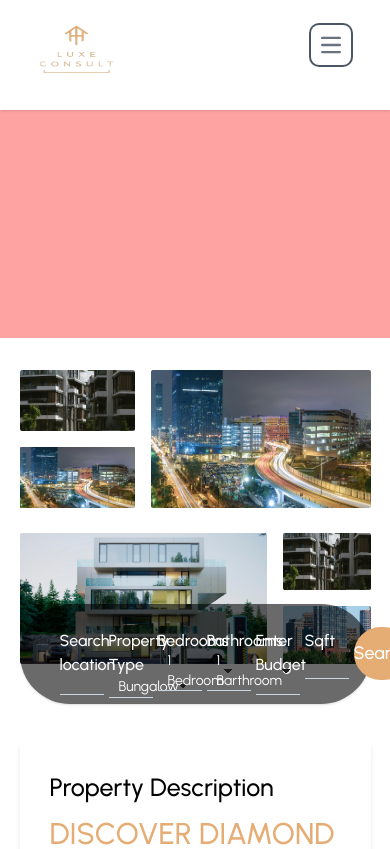
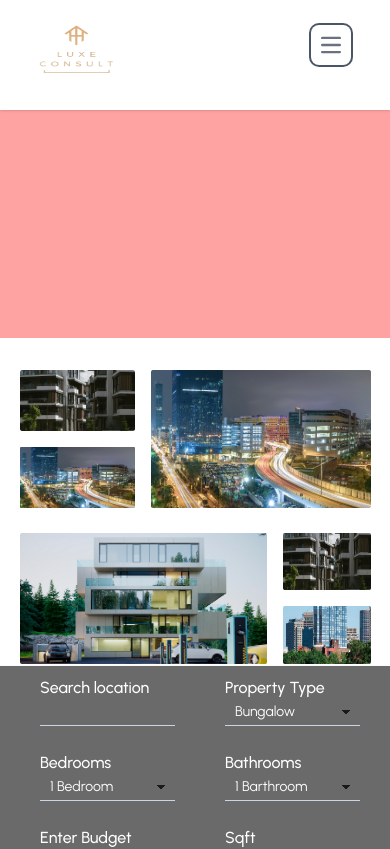
Before and after one commit to manucho4015/luxe-consult-react, a React (Vite) app: page /property-search/1 in a window 390 px wide. Shown: the top 849 px of the page. Built offline with nearby package versions, Linux system fonts and the light colour scheme.

Commit message:
mobile -> filter (single property)

```diff
--- a/src/pages/single-property/Index.tsx
+++ b/src/pages/single-property/Index.tsx
@@ -11,7 +11,7 @@ const Index = () => {
     const arr = Array.from(Array(6).keys())
     return (
         <>
-            <div className="relative">
+            <div className="relative mb-[250px]">
                 <div className="inline-block min-h-[40vh] bg-red-300 w-full" />
                 <ImagesGrid />
                 <Filter />
--- a/src/pages/single-property/components/Filter.tsx
+++ b/src/pages/single-property/components/Filter.tsx
@@ -13,17 +13,17 @@ const Filter = () => {
     const [showBathroomsDropdown, setShowBathroomsDropdown] = useState(false)
 
     return (
-        <div className="absolute -bottom-10 flex flex-col w-full items-center">
-            <div className="w-[90%] h-[100px] md:w-[85%] md:min-w-[236px] md:h-[80px] pl-[40px] pr-[15px] md:px-[40px] bg-[#00000095] text-white shadow flex items-center justify-between rounded-[100px] mt-[15px]">
+        <div className="absolute -bottom-[300px] md:-bottom-10 flex flex-col w-full items-center">
+            <div className="w-full h-fit md:w-[85%] md:min-w-[236px] md:h-[80px] pl-[40px] pr-[15px] py-[10px] md:px-[40px] bg-[#00000095] text-white shadow flex flex-wrap items-center justify-between md:rounded-[100px] mt-[15px]">
 
                 {/* location */}
-                <div className="h-[50px] min-w-[49px] w-[10%] flex flex-col justify-between">
+                <div className="h-[50px] min-w-[150px] md:min-w-[49px] w-[10%] mb-[25px] md:mb-0 flex flex-col justify-between">
                     <p className='text-[16px] font-medium'>Search location</p>
                     <input type="text" name="message" id="message" className=' h-[38px] w-[90%] bg-transparent border-b-[1.65px] border-slate-300 px-[20px] text-sm outline-none focus:border-primary focus:border-b-[1.65px] ease-in-out duration-200' />
                 </div>
 
                 {/* property type */}
-                <div className="h-[50px] min-w-[49px] w-[12.5%] flex flex-col justify-between">
+                <div className="h-[50px] min-w-[150px] md:min-w-[49px] w-[12.5%] mb-[25px] md:mb-0 flex flex-col justify-between">
                     <p className='text-[16px] font-medium capitalize'>property type</p>
                     <div onClick={() => setShowPropertyDropdown(!showPropertyDropdown)} className=" h-[38px] w-[90%] bg-transparent border-b-[1.65px] border-slate-300 px-[10px] text-sm flex items-center justify-between cursor-default relative">
                         <p className='capitalize'>{propertyType}</p>
@@ -32,7 +32,7 @@ const Filter = () => {
                         {/* dropdown */}
                         {
                             showPropertyDropdown && (
-                                <div className="w-[10vw] rounded-lg bg-black text-white shadow absolute top-[30px] left-[15px]">
+                                <div className="w-[125px] md:w-[10vw] rounded-lg bg-black text-white shadow absolute top-[30px] left-[15px]">
                                     <ul>
                                         {
                                             propertyTypes.map((type, index) => (
@@ -48,7 +48,7 @@ const Filter = () => {
                 </div>
 
                 {/* bedrooms */}
-                <div className="h-[50px] min-w-[49px] w-[12.5%] flex flex-col justify-between">
+                <div className="h-[50px] min-w-[150px] md:min-w-[49px] w-[12.5%] mb-[25px] md:mb-0 flex flex-col justify-between">
                     <p className='text-[16px] font-medium capitalize'>bedrooms</p>
                     <div onClick={() => setShowBedroomsDropdown(!showBedroomsDropdown)} className=" h-[38px] w-[90%] bg-transparent border-b-[1.65px] border-slate-300 px-[10px] text-sm text-[#BACBC8
                     ] flex items-center justify-between cursor-default relative">
@@ -58,7 +58,7 @@ const Filter = () => {
                         {/* dropdown */}
                         {
                             showBedroomsDropdown && (
-                                <div className="w-[10vw] rounded-lg bg-black text-white shadow absolute top-[30px] left-[15px]">
+                                <div className="w-[125px] md:w-[10vw] rounded-lg bg-black text-white shadow absolute top-[30px] left-[15px]">
                                     <ul>
                                         {
                                             bedrooms.map((bedroom, index) => (
@@ -74,7 +74,7 @@ const Filter = () => {
                 </div>
 
                 {/* bathrooms */}
-                <div className="h-[50px] min-w-[49px] w-[12.5%] flex flex-col justify-between">
+                <div className="h-[50px] min-w-[150px] md:min-w-[49px] w-[12.5%] mb-[25px] md:mb-0 flex flex-col justify-between">
                     <p className='text-[16px] font-medium capitalize'>bathrooms</p>
                     <div onClick={() => setShowBathroomsDropdown(!showBathroomsDropdown)} className=" h-[38px] w-[90%] bg-transparent border-b-[1.65px] border-slate-300 px-[10px] text-sm text-[#BACBC8
                     ] flex items-center justify-between cursor-default relative">
@@ -84,7 +84,7 @@ const Filter = () => {
                         {/* dropdown */}
                         {
                             showBathroomsDropdown && (
-                                <div className="w-[10vw] rounded-lg bg-black text-white shadow absolute top-[30px] left-[15px]">
+                                <div className="w-[125px] md:w-[10vw] rounded-lg bg-black text-white shadow absolute top-[30px] left-[15px]">
                                     <ul>
                                         {
                                             bathrooms.map((bathroom, index) => (
@@ -100,18 +100,18 @@ const Filter = () => {
                 </div>
 
                 {/* budget */}
-                <div className="h-[50px] min-w-[49px] w-[10%] flex flex-col justify-between">
+                <div className="h-[50px] min-w-[150px] md:min-w-[49px] w-[10%] mb-[25px] md:mb-0 flex flex-col justify-between">
                     <p className='text-[16px] font-medium'>Enter Budget</p>
                     <input type="text" name="message" id="message" className=' h-[38px] w-[90%] bg-transparent border-b-[1.65px] border-slate-300 px-[20px] text-sm text-[#797E82] outline-none focus:border-primary focus:border-b-[1.65px] ease-in-out duration-200' />
                 </div>
 
                 {/* square feet */}
-                <div className="h-[50px] min-w-[49px] w-[10%] flex flex-col justify-between">
+                <div className="h-[50px] min-w-[150px] md:min-w-[49px] w-[10%] mb-[25px] md:mb-0 flex flex-col justify-between">
                     <p className='text-[16px] font-medium'>Sqft</p>
                     <input type="text" name="message" id="message" className=' h-[38px] w-[90%] bg-transparent border-b-[1.65px] border-slate-300 px-[20px] text-sm text-[#797E82] outline-none focus:border-primary focus:border-b-[1.65px] ease-in-out duration-200' />
                 </div>
                 <motion.div whileTap={{ scale: .95 }}
-                    className={`h-[53px] w-[98px] text-[18px] font-medium cursor-default flex items-center justify-center bg-primary rounded-[40px]`}>
+                    className={`h-[53px] w-[80vw] md:w-[98px] text-[18px] font-medium cursor-default flex items-center justify-center bg-primary rounded-[40px]`}>
                     Search
                 </motion.div>
             </div>
```
